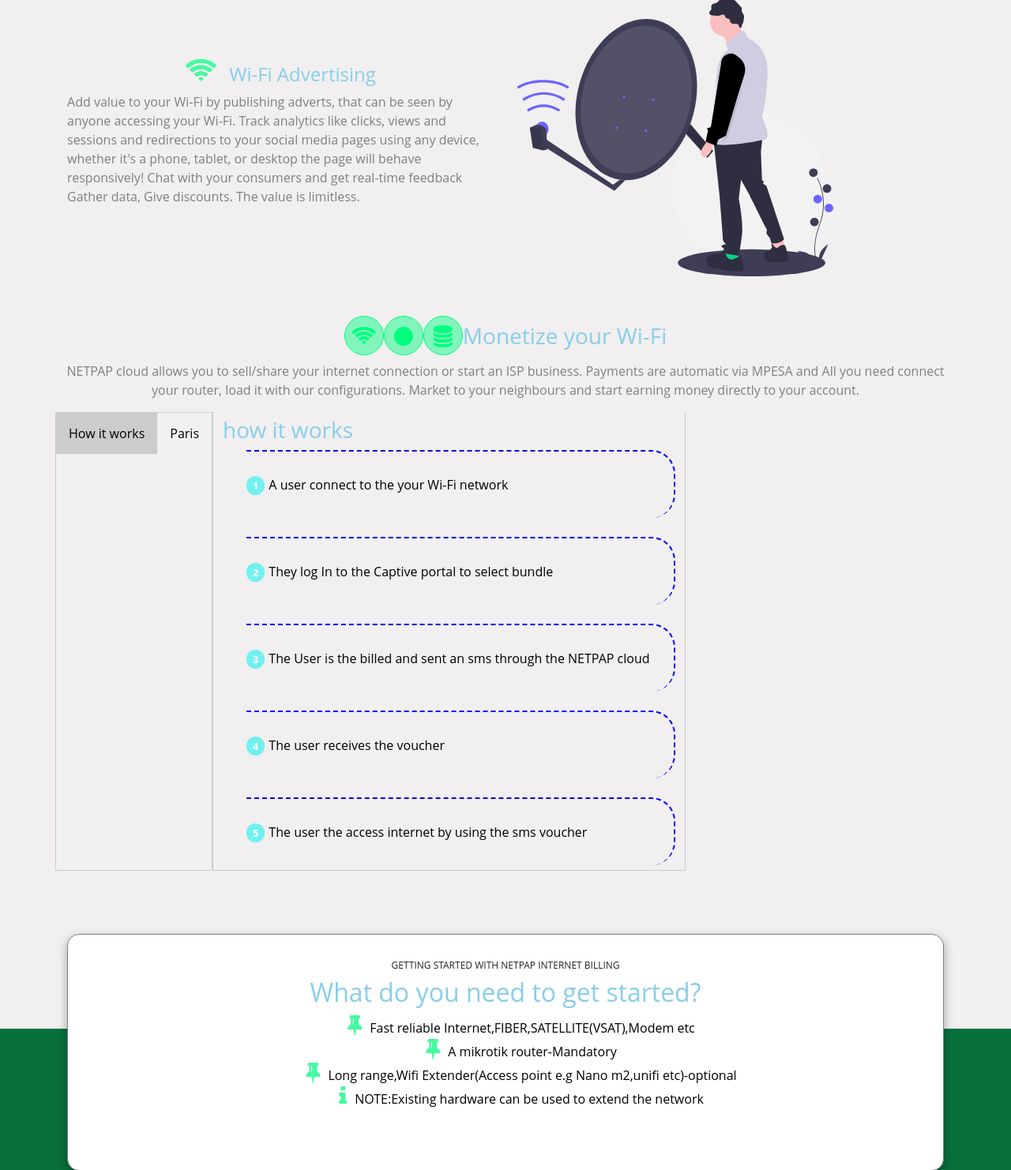
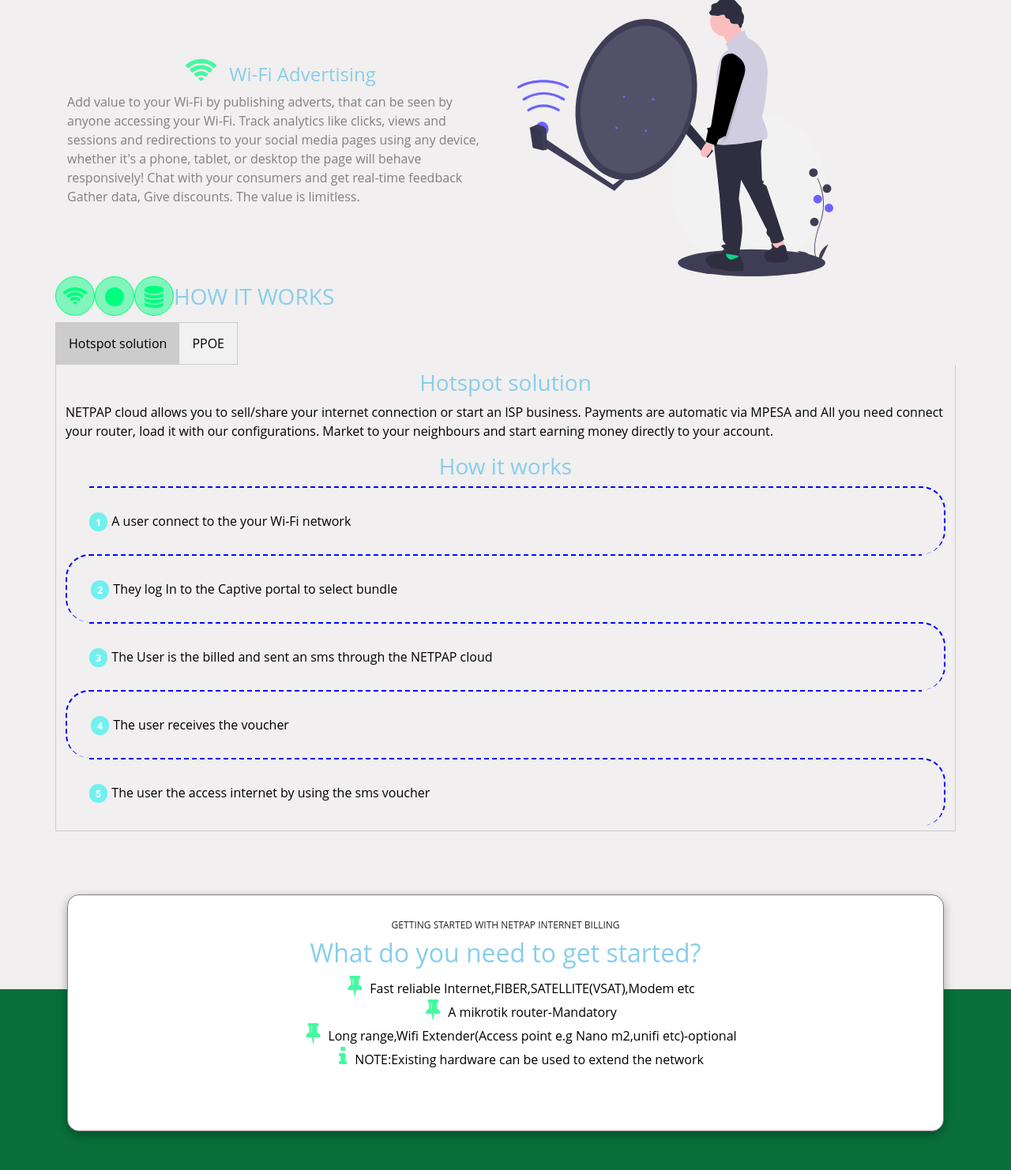
Before and after one commit to EmmahCodes254/netpap-login-page, a web app: file index.html in a window 1280 px wide. Shown: the part 1779-3261 px from the top of the page at 79% size. Run offline with its HTML, style and script files only (its server is not run), Linux system fonts and the light colour scheme.

Commit message:
changes on list-styling

```diff
--- a/index.html
+++ b/index.html
@@ -153,21 +153,7 @@
       <div class="container">
         <div class="row">
           <div class="monetize-content">
-            <h3><i class="fa fa-wifi"></i><i class="fa fa-circle"></i><i class="fa fa-database"></i>Monetize your Wi-Fi</h3>
-          <p>NETPAP cloud allows you to sell/share your internet connection or start an ISP
-            business. Payments are automatic via MPESA and All you need connect your router,
-            load it with our configurations. Market to your neighbours and start earning money
-            directly to your account.</p>
-
-
-         <!-- <h3>How it works</h3>
-          <ol class="custom-counter">
-              <li>A user connect to the your Wi-Fi network</li> <br>
-              <li>They log In to the Captive portal to select bundle</li><br>
-              <li>The User is the billed and sent an sms through the NETPAP cloud</li><br>
-              <li>The user receives the voucher</li> <br>
-              <li>The user the access internet by using the sms voucher</li>
-          </ol>-->
+            <h3><i class="fa fa-wifi"></i><i class="fa fa-circle"></i><i class="fa fa-database"></i>HOW IT WORKS</h3>
           </div>
 
         </div>
@@ -176,35 +162,42 @@
 
           <!-- Tab links -->
           <div class="tab">
-            <button class="tablinks active" onclick="openCity(event, 'London')" id="defaultOpen">How it works</button>
-            <button class="tablinks" onclick="openCity(event, 'Paris')">Paris</button>
+            <button class="tablinks active" onclick="openMonetize(event, 'Hotspot')" id="defaultOpen">Hotspot solution</button>
+            <button class="tablinks" onclick="openMonetize(event, 'PPOE')">PPOE</button>
           </div>
 
           <!-- Tab content -->
-          <div id="London" class="tabcontent">
-            <h3>how it works</h3>
-
-              <ol class="custom-counter">
-                <li>A user connect to the your Wi-Fi network</li> <br>
-                <li>They log In to the Captive portal to select bundle</li><br>
-                <li>The User is the billed and sent an sms through the NETPAP cloud</li><br>
-                <li>The user receives the voucher</li> <br>
-                <li>The user the access internet by using the sms voucher</li>
+          <div id="Hotspot" class="tabcontent">
+            <h3>Hotspot solution</h3>
+          <p>NETPAP cloud allows you to sell/share your internet connection or start an ISP
+            business. Payments are automatic via MPESA and All you need connect your router,
+            load it with our conﬁgurations. Market to your neighbours and start earning money
+            directly to your account.</p>
+            <h3>How it works</h3>
+            <ol class="custom-counter">
+              <li>A user connect to the your Wi-Fi network</li>
+              <li>They log In to the Captive portal to select bundle</li>
+              <li>The User is the billed and sent an sms through the NETPAP cloud</li>
+              <li>The user receives the voucher</li>
+              <li>The user the access internet by using the sms voucher</li>
             </ol>
 
           </div>
 
-          <div id="Paris" class="tabcontent">
-            <h3>Paris</h3>
-            <p>Lorem ipsum dolor sit amet, consectetur adipiscing elit. Duis vel turpis lacus.
-              Vestibulum ante ipsum primis in faucibus orci luctus et ultrices posuere cubilia curae;
-              Aliquam eget egestas velit. Lorem ipsum dolor sit amet, consectetur adipiscing elit.
-              Etiam vitae mauris nec massa sollicitudin euismod ut sit amet nibh. Vivamus finibus
-              neque eget aliquam ultricies. Mauris eu pretium urna. Vestibulum id ligula vitae ex
-              sodales semper nec at mi. Nulla facilisi. Duis scelerisque faucibus accumsan.
-              Curabitur ultricies ante in sem ullamcorper, a iaculis augue finibus. Ut mollis ultrices
-              lectus et laoreet. Nullam id odio enim. Donec vel metus ullamcorper, malesuada arcu sit
-              amet, posuere ex. Donec et est in elit iaculis pharetra luctus at diam.</p>
+          <div id="PPOE" class="tabcontent">
+            <h3>Hotspot solution</h3>
+          <p>NETPAP cloud allows you to sell/share your internet connection or start an ISP
+            business. Payments are automatic via MPESA and All you need connect your router,
+            load it with our conﬁgurations. Market to your neighbours and start earning money
+            directly to your account.</p>
+            <h3>How it works</h3>
+            <ol class="custom-counter">
+              <li>A user connect to the your Wi-Fi network</li>
+              <li>They log In to the Captive portal to select bundle</li>
+              <li>The User is the billed and sent an sms through the NETPAP cloud</li>
+              <li>The user receives the voucher</li>
+              <li>The user the access internet by using the sms voucher</li>
+            </ol>
           </div>
 
           <div id="Tokyo" class="tabcontent">
--- a/static/app.js
+++ b/static/app.js
@@ -1,4 +1,4 @@
-function openCity(evt, cityName) {
+function openMonetize(evt, monetizeName) {
     // Declare all variables
     var i, tabcontent, tablinks;
 
@@ -15,7 +15,7 @@
     }
 
     // Show the current tab, and add an "active" class to the button that opened the tab
-    document.getElementById(cityName).style.display = "block";
+    document.getElementById(monetizeName).style.display = "block";
     evt.currentTarget.className += " active";
   }
 
--- a/static/style.css
+++ b/static/style.css
@@ -142,15 +142,7 @@
 #wifi-advert p{
     color: gray;
 }
-.monetize-content{
-    display: flex;
-    flex-direction: column;
-    justify-content: center;
-    align-items: center;
-    padding-top: 50px;
-    color: gray;
-    text-align: center;
-}
+
 .monetize-content .fa{
     background: #81f5bb;
   color: #00ff7f;
@@ -163,8 +155,10 @@
   line-height:50px;
   transition: all .3s ease;
 }
+
 .monetize h3{
     color: rgb(135, 206, 235);
+    text-align: center;
 }
 .custom-counter {
     margin: 0;
@@ -181,35 +175,7 @@
      position: relative;
 
   }
-  /*.custom-counter li:nth-child(even):before {
-    content: counter(section);
-    right: 100%;
-    margin-right: -20px;
-    position: absolute;
-    border-radius: 50%;
-    padding: 10px;
-    height: 20px;
-    width: 20px;
-    background-color: blue;
-    text-align:center;
-    color: white;
-    font-size: 110%;
-  }
 
-  .custom-counter li:nth-child(odd):before {
-   content: counter(section);
-    left: 100%;
-    margin-left: -20px;
-    position: absolute;
-    border-radius: 50%;
-    padding: 10px;
-    height: 20px;
-    width: 20px;
-    background-color: blue;
-    text-align:center;
-    color: white;
-    font-size: 110%;
-  }*/
   .custom-counter li:nth-child(even) {
     border-left: 2px dashed;
     border-top-left-radius: 30px;
@@ -224,15 +190,6 @@
     margin-left: 30px;
     padding-left: 0;
   }
-  /*.custom-counter li:first-child {
-    border-top: 0;
-    border-top-right-radius:0;
-    border-top-left-radius:0;
-  }
-  .custom-counter li:last-child {
-    border-bottom-right-radius:0;
-    border-bottom-left-radius:0;
-  }*/
 
   .custom-counter li::before {
     content: counter(step-counter);
@@ -244,55 +201,6 @@
     padding: 3px 8px;
     border-radius: 50px;
   }
-/*.custom-counter{
-    counter-reset: gradient-counter;
-  list-style: none;
-  margin: 1.75rem 0;
-  padding-left: 1rem;
-}
-.custom-counter li{
-    background: white;
-    border-radius: 0 0.5rem 0.5rem 0.5rem;
-    box-shadow: 0.25rem 0.25rem 0.6rem rgba(0,0,0,0.05), 0 0.5rem 1.125rem rgba(75,0,0,0.05);
-    counter-increment: gradient-counter;
-    margin-top: 1rem;
-    min-height: 3rem;
-    padding: 1rem 1rem 1rem 3rem;
-    position: relative;
-}
-.custom-counter li::before{
-    background: linear-gradient(135deg, rgb(131, 228, 226) 0%,rgb(162, 237, 86) 100%);
-    border-radius: 1rem 1rem 0 1rem;
-    content: '';
-    height: 3rem;
-    left: -1rem;
-    overflow: hidden;
-    position: absolute;
-    top: -1rem;
-    width: 3rem;
-    align-items: flex-end;
-    box-shadow: 0.25rem 0.25rem 0.6rem rgba(0,0,0,0.05), 0 0.5rem 1.125rem rgba(75,0,0,0.05);
-    content: counter(gradient-counter);
-    color: rgb(29, 31, 32);
-    display: flex;
-    font: 900 1.5em/1 'Montserrat';
-    justify-content: flex-end;
-    padding: 0.125em 0.25em;
-    z-index: 1;
-}
-.custom-counter li::after{
-    background: linear-gradient(135deg, rgb(131, 228, 226) 0%,rgb(162, 237, 86) 100%);
-    border-radius: 1rem 1rem 0 1rem;
-    content: '';
-    height: 3rem;
-    left: -1rem;
-    overflow: hidden;
-    position: absolute;
-    top: -1rem;
-    width: 3rem;
-}*/
-
-
 /* Style the tab */
 .tab {
     overflow: hidden;
```
